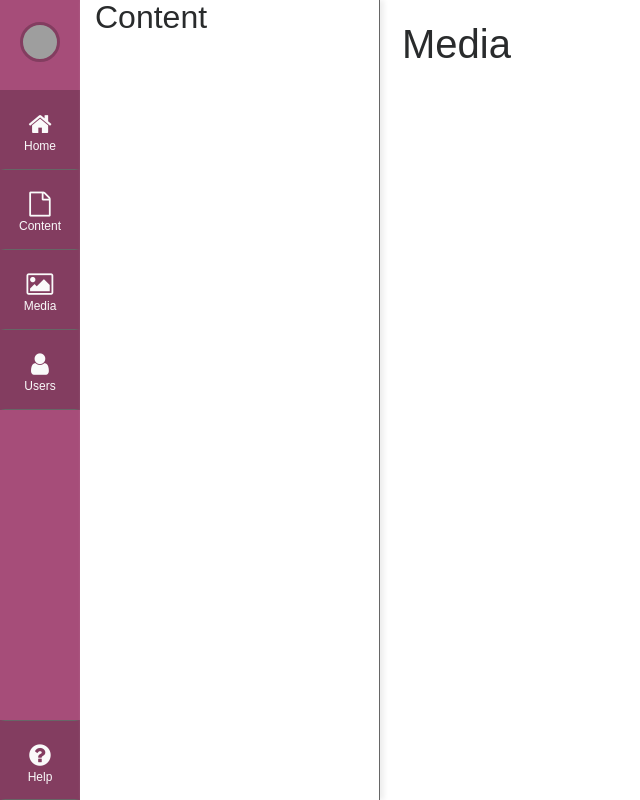
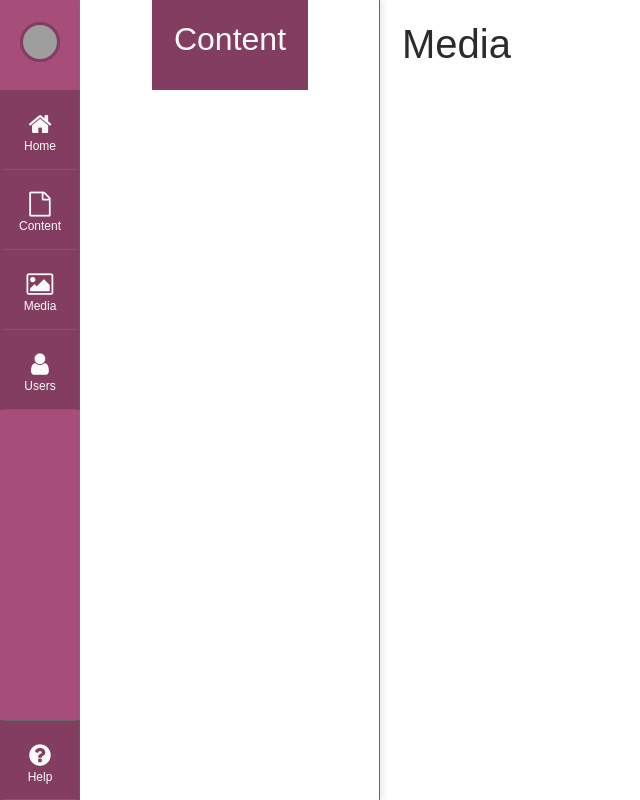
Before and after one commit to MarkHughes88/01, a React app: page /media in a window 1280 px wide. Both pictures are taken after a click on the link "Content". Shown: the whole page, without its empty margins (0-640 px from the left). Built offline with nearby package versions, Linux system fonts and the light colour scheme; grey boxes are pictures that could not be loaded.

Commit message:
slider headers updated

```diff
--- a/src/components/menu/slider/content/content.js
+++ b/src/components/menu/slider/content/content.js
@@ -3,7 +3,20 @@ import React from 'react';
 class Content extends React.Component {
 	render() {
 		return (
-			<h2>Content</h2>
+			<div className='row'>
+				<div className='container-fluid'>
+					<div className='row'>
+						<div className='container-fluid menu__slider__header'>
+							<h2>Content</h2>
+						</div>
+					</div>
+					<div className='row'>
+						<div className='menu__slider__content container-fluid'>
+
+						</div>
+					</div>
+				</div>
+			</div>
 		)
 	}
 }
--- a/src/components/menu/slider/media/media.js
+++ b/src/components/menu/slider/media/media.js
@@ -3,8 +3,19 @@ import React from 'react';
 class Media extends React.Component {
 	render() {
 		return (
-			<div>
-				<h2>Media</h2>
+			<div className='row'>
+				<div className='container-fluid'>
+					<div className='row'>
+						<div className='container-fluid menu__slider__header'>
+							<h2>Media</h2>
+						</div>
+					</div>
+					<div className='row'>
+						<div className='menu__slider__content container-fluid'>
+
+						</div>
+					</div>
+				</div>
 			</div>
 		)
 	}
```
Also changed, not shown: src/components/menu/slider/users/users.js (line endings or trailing spaces).
